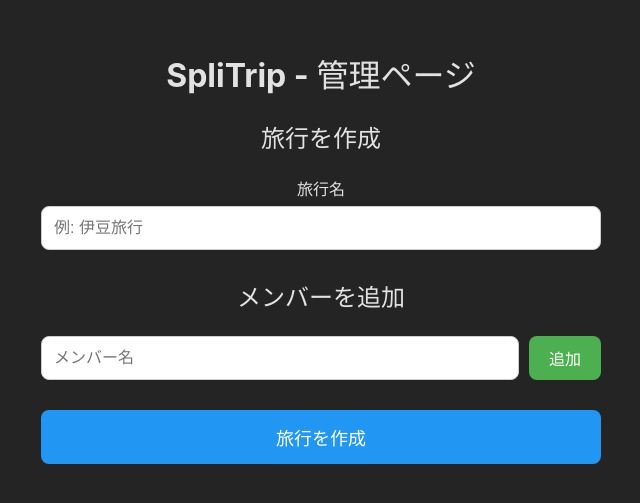
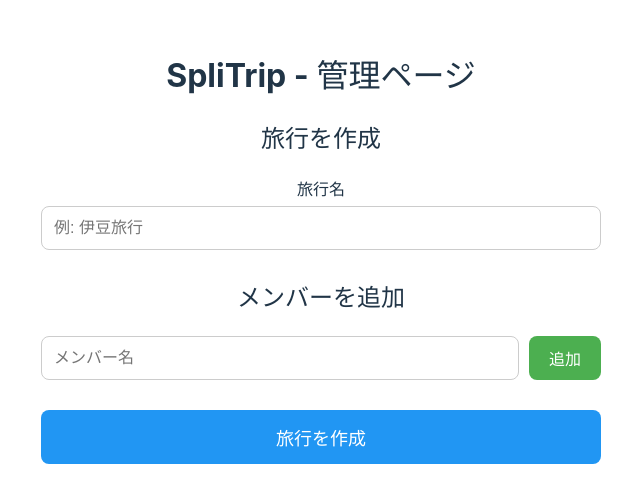
Before and after one commit to hhhhiguchiiiidev/SpliTrip, a React (Vite) app: page /admin in a window 1280 px wide. Shown: the part 153-656 px from the top of the page, without its empty margins (319-959 px from the left). Built offline with nearby package versions, Linux system fonts and the light colour scheme.

Commit message:
Fix UI colors - Change to light mode for better readability

```diff
--- a/src/index.css
+++ b/src/index.css
@@ -3,9 +3,9 @@
   line-height: 1.5;
   font-weight: 400;
 
-  color-scheme: light dark;
-  color: rgba(255, 255, 255, 0.87);
-  background-color: #242424;
+  color-scheme: light;
+  color: #213547;
+  background-color: #ffffff;
 
   font-synthesis: none;
   text-rendering: optimizeLegibility;
@@ -155,10 +155,11 @@
 /* カードコンポーネント */
 .card {
   padding: var(--spacing-md);
-  background-color: #fff;
+  background-color: #f9f9f9;
   border: 1px solid #ddd;
   border-radius: 8px;
   box-shadow: 0 1px 3px rgba(0, 0, 0, 0.1);
+  color: #213547;
 }
 
 @media (max-width: 768px) {
```
